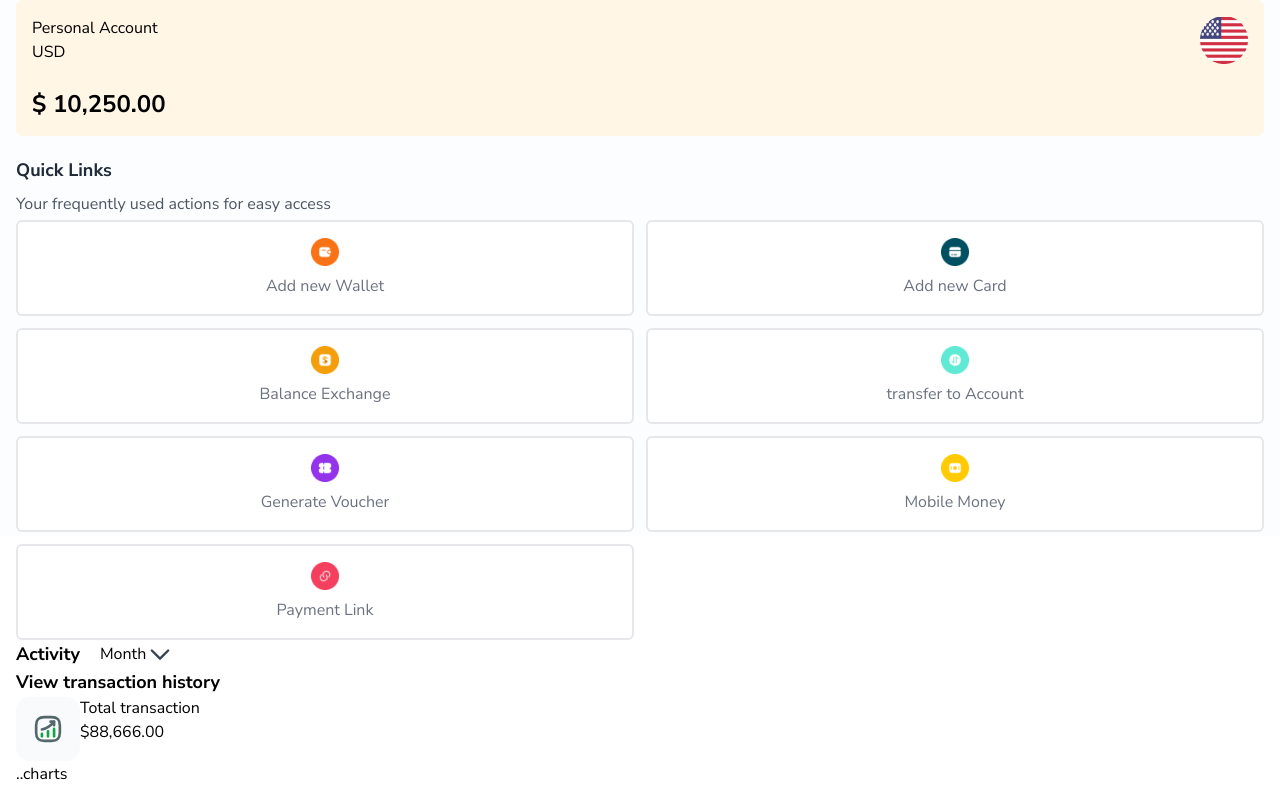
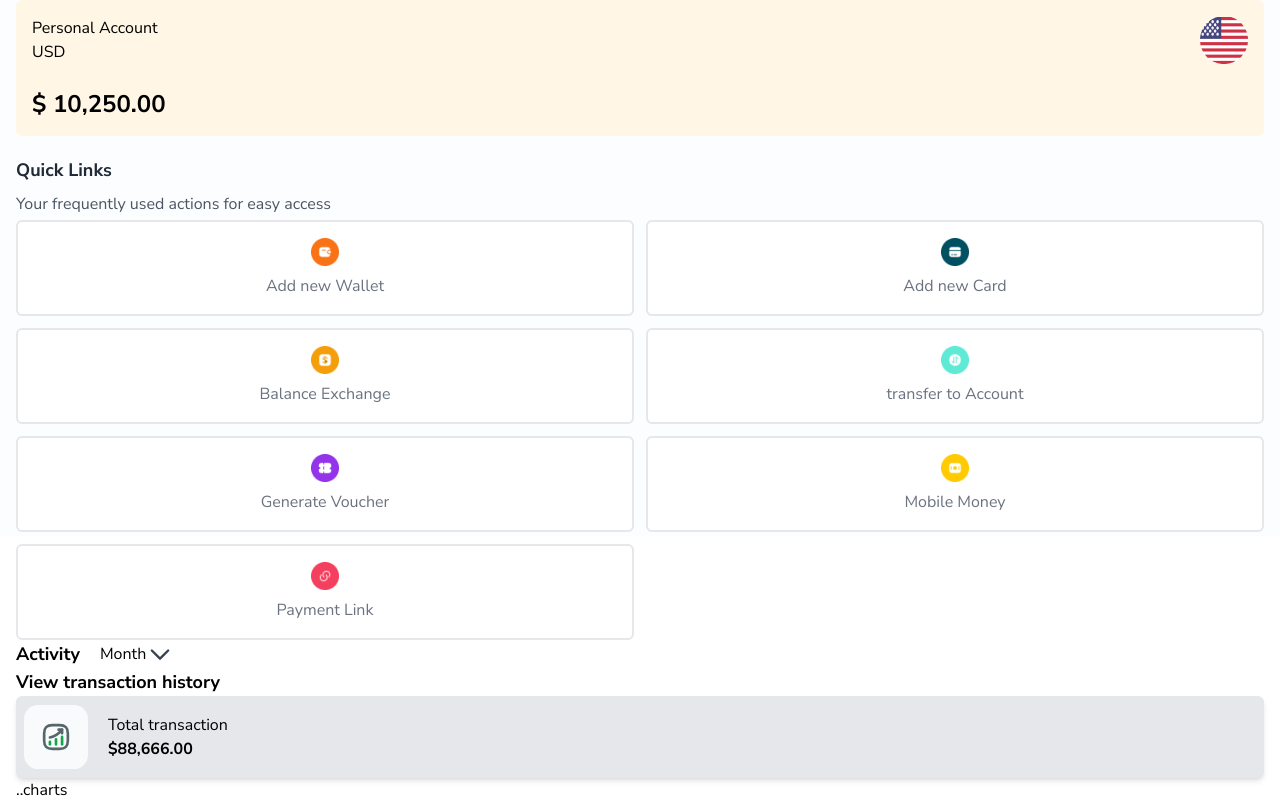
Before and after one commit to mendsalbert/GenioPay, a React (Create React App) app: page / in a window 1280 px wide. Shown: the part 264-1066 px from the top of the page. Built offline with nearby package versions, Linux system fonts and the light colour scheme.

Commit message:
genopay ui

```diff
--- a/src/App.js
+++ b/src/App.js
@@ -131,12 +131,12 @@ const App = () => {
 
             <div className="text-lg font-bold">View transaction history</div>
 
-            <div className="">
-              <div className="flex ">
-                <img src={trans} className="w-16" />
+            <div className="grid grid-cols-1">
+              <div className="flex items-center bg-gray-200 p-2 rounded-md shadow-md">
+                <img src={trans} className="w-16 mr-5" />
                 <div>
                   <p>Total transaction</p>
-                  <p>$88,666.00</p>
+                  <p className="font-bold">$88,666.00</p>
                 </div>
               </div>
             </div>
```
